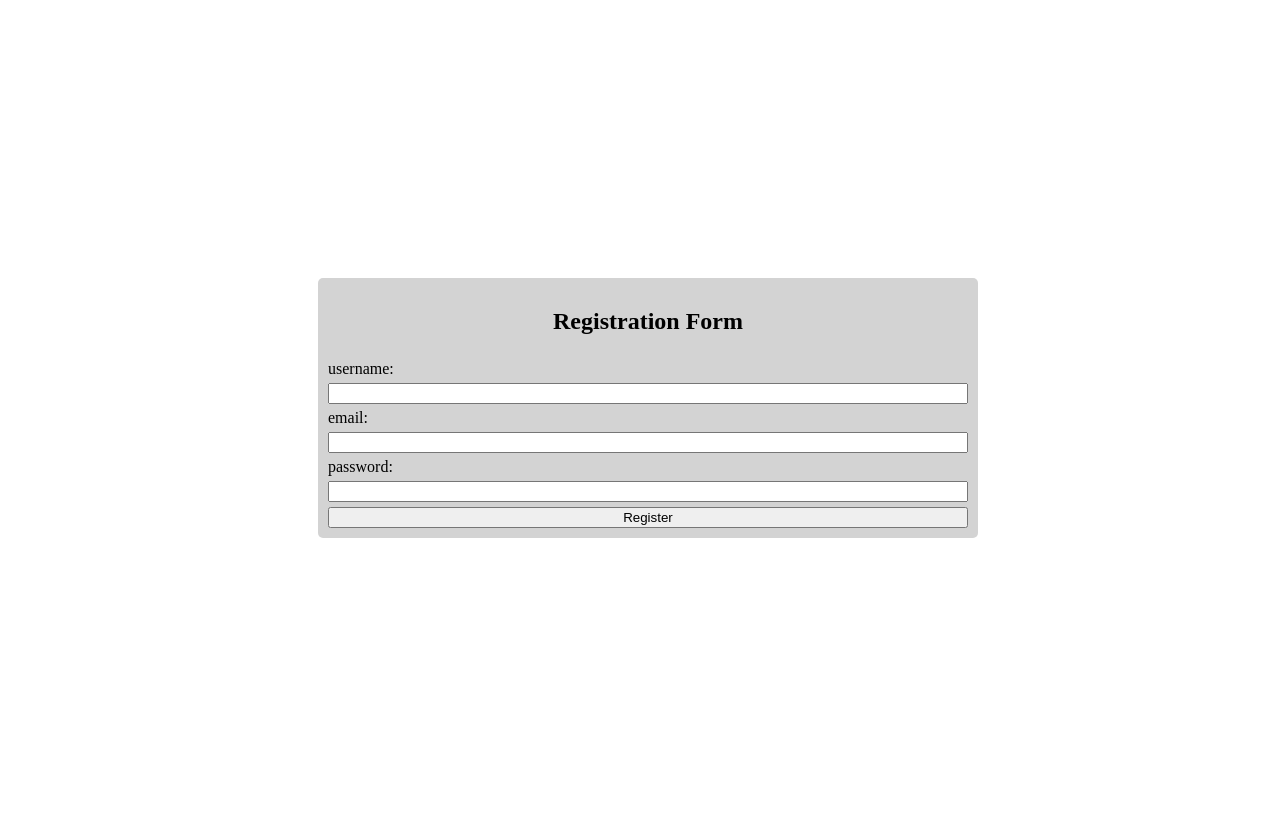
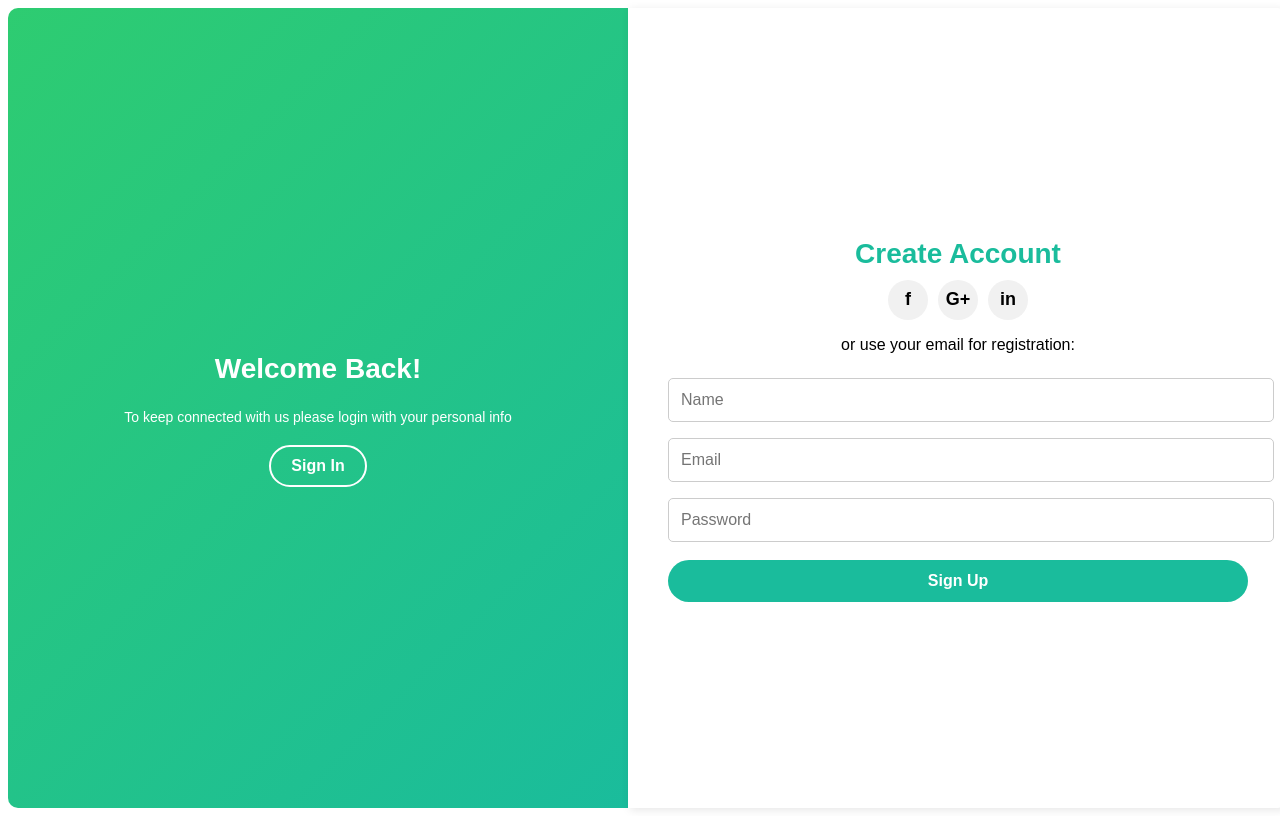
Before and after one commit to ortal124/web-final-UI, a React (Vite) app in the folder web-final-ui/: page / in a window 1280 px wide. Built offline with nearby package versions, Linux system fonts and the light colour scheme.

Commit message:
design registration form

```diff
--- a/web-final-ui/src/components/RegistrationForm.tsx
+++ b/web-final-ui/src/components/RegistrationForm.tsx
@@ -4,7 +4,7 @@ import { useForm } from 'react-hook-form'
 import z from 'zod'
 import { User } from '../services/intefaces/user';
 import userService from '../services/auth_service';
-import { AxiosError } from 'axios';
+import "../styles/RegistrationForm.css";
 
 const schema = z.object({
     username: z
@@ -41,11 +41,11 @@ const RegistrationForm: FC = () => {
             request.then((data) => {
                 const { request } = userService.login(user)
                 request.then((response) => {
-                    localStorage.setItem("authToken", response.data.accessToken);
+                    //localStorage.setItem("authToken", response.data.accessToken);
 
                 });
 
-                navigate("/");
+                //navigate("/");
             })
             setError(null);
         } catch (err: any) {
@@ -61,42 +61,36 @@ const RegistrationForm: FC = () => {
     }
 
     return (
-        <form onSubmit={handleSubmit(onSubmit)} >
-            <div style={{
-                display: 'flex',
-                justifyContent: 'center',
-                alignItems: 'center',
-                height: '100vh',
-                width: '100vw'
-            }}>
-                <div style={{
-                    display: 'flex',
-                    flexDirection: 'column',
-                    backgroundColor: 'lightgray',
-                    padding: '10px',
-                    margin: '10px',
-                    borderRadius: '5px',
-                    width: '50%',
-                    justifyContent: 'center',
-                    gap: '5px'
-                }}>
-                    <h2 style={{ alignSelf: 'center' }}>Registration Form</h2>
-                    <label>username:</label>
-                    <input {...register("username")} type="text" className='form-control' />
-                    {errors.username && <p className='text-danger'>{errors.username.message}</p>}
-                    <label>email:</label>
-                    <input {...register("email")} type="text" className='form-control' />
-                    {errors.email && <p className='text-danger'>{errors.email.message}</p>}
-                    <label>password:</label>
-                    <input {...register("password")} type="password" className='form-control' />
-                    {errors.password && <p className='text-danger'>{errors.password.message}</p>}
+        <div className="container">
+            <div className="welcome-container">
+                <h2>Welcome Back!</h2>
+                <p>To keep connected with us please login with your personal info</p>
+                <button className="btn-outline">Sign In</button>
+            </div>
+            <div className="form-container">
+                <form onSubmit={handleSubmit(onSubmit)}>
+                    <h2>Create Account</h2>
+                    <div className="social-icons">
+                        <button className="social-btn">f</button>
+                        <button className="social-btn">G+</button>
+                        <button className="social-btn">in</button>
+                    </div>
+                    <p>or use your email for registration:</p>
+                    <input {...register("username")} type="text" className="input" placeholder="Name" />
+                    {errors.username && <p className="error">{errors.username.message}</p>}
 
-                    {error && <p style={{ color: "red" }}>{error}</p>}
+                    <input {...register("email")} type="text" className="input" placeholder="Email" />
+                    {errors.email && <p className="error">{errors.email.message}</p>}
 
-                    <button type="submit" className="btn btn-outline-primary mt-3" >Register</button>
-                </div>
+                    <input {...register("password")} type="password" className="input" placeholder="Password" />
+                    {errors.password && <p className="error">{errors.password.message}</p>}
+
+                    {error && <p className="error">{error}</p>}
+
+                    <button type="submit" className="btn">Sign Up</button>
+                </form>
             </div>
-        </form>
+        </div>
     )
 }
 
--- /dev/null
+++ b/web-final-ui/src/styles/RegistrationForm.css
@@ -0,0 +1,135 @@
+/* סגנון כללי */
+.container {
+    display: flex;
+    height: 100vh;
+    width: 100vw;
+    font-family: Arial, sans-serif;
+}
+
+/* צד ברוך הבא */
+.welcome-container {
+    display: flex;
+    flex-direction: column;
+    justify-content: center;
+    align-items: center;
+    width: 50%;
+    background: linear-gradient(135deg, #2ECC71, #1ABC9C);
+    color: white;
+    border-radius: 10px 0 0 10px;
+    text-align: center;
+    padding: 20px;
+}
+
+.welcome-container h2 {
+    font-size: 28px;
+    margin-bottom: 10px;
+}
+
+.welcome-container p {
+    font-size: 14px;
+    margin-bottom: 20px;
+}
+
+.btn-outline {
+    background: transparent;
+    border: 2px solid white;
+    padding: 10px 20px;
+    color: white;
+    font-size: 16px;
+    font-weight: bold;
+    border-radius: 30px;
+    cursor: pointer;
+    transition: 0.3s;
+}
+
+.btn-outline:hover {
+    background: white;
+    color: #1ABC9C;
+}
+
+/* צד הרשמה */
+.form-container {
+    display: flex;
+    flex-direction: column;
+    justify-content: center;
+    align-items: center;
+    width: 50%;
+    background: white;
+    border-radius: 0 10px 10px 0;
+    text-align: center;
+    padding: 40px;
+    box-shadow: 2px 2px 10px rgba(0, 0, 0, 0.1);
+}
+
+.form-container h2 {
+    font-size: 28px;
+    color: #1ABC9C;
+    margin-bottom: 10px;
+}
+
+/* אייקונים חברתיים */
+.social-icons {
+    display: flex;
+    justify-content: center;
+    gap: 10px;
+    margin-bottom: 15px;
+}
+
+.social-btn {
+    border: none;
+    background: #F1F1F1;
+    width: 40px;
+    height: 40px;
+    border-radius: 50%;
+    font-size: 18px;
+    font-weight: bold;
+    cursor: pointer;
+    transition: 0.3s;
+}
+
+.social-btn:hover {
+    background: #1ABC9C;
+    color: white;
+}
+
+/* שדות קלט */
+.input {
+    width: 100%;
+    padding: 12px;
+    margin: 8px 0;
+    border: 1px solid #ccc;
+    border-radius: 5px;
+    font-size: 16px;
+}
+
+.input:focus {
+    border-color: #1ABC9C;
+    outline: none;
+    box-shadow: 0 0 5px rgba(26, 188, 156, 0.5);
+}
+
+/* כפתור הרשמה */
+.btn {
+    background: #1ABC9C;
+    border: none;
+    padding: 12px;
+    color: white;
+    font-size: 16px;
+    font-weight: bold;
+    border-radius: 30px;
+    cursor: pointer;
+    width: 100%;
+    margin-top: 10px;
+    transition: 0.3s;
+}
+
+.btn:hover {
+    background: #16A085;
+}
+
+/* הודעות שגיאה */
+.error {
+    color: red;
+    font-size: 12px;
+    margin-top: 5px;
+}
```
